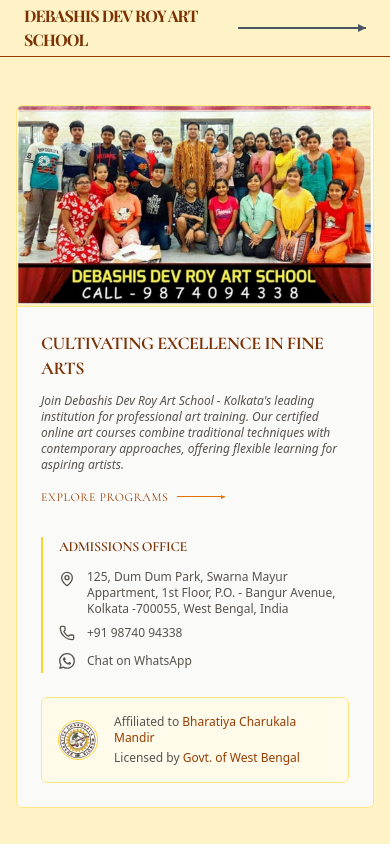
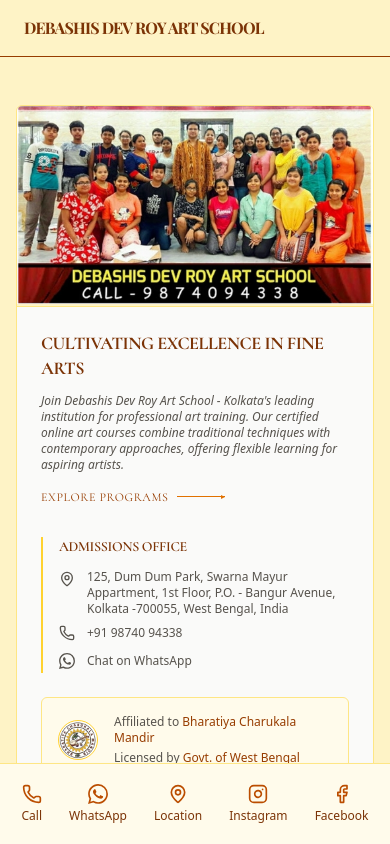
Before and after one commit to cronlab-org/art-school, a Next.js app: page / in a window 390 px wide. Shown: the top 844 px of the page. Built offline with nearby package versions, Linux system fonts and the light colour scheme; a web font is replaced by a local one.

Commit message:
mobile navbar and header update

```diff
--- a/app/page.tsx
+++ b/app/page.tsx
@@ -6,6 +6,7 @@
 import Header from "@/components/header/Header";
 import ArtistCarousel from "@/components/Hero/ArtistCarausel";
 import Hero from "@/components/Hero/Hero";
+import MobileNavBar from "@/components/MobileNavbar";
 
 export default function Home() {
   return (
@@ -18,6 +19,7 @@
         <TeacherGallery />
         <StudentGallery />
         <ArtistCarousel />
+        <MobileNavBar />
       </main>
       <Footer />
     </div>
--- /dev/null
+++ b/components/MobileNavbar.tsx
@@ -0,0 +1,70 @@
+"use client";
+import { Facebook, Instagram, MapPin, Phone } from "lucide-react";
+import Link from "next/link";
+import { WhatsApp } from "./Whatsapp";
+
+export default function MobileNavBar(): React.JSX.Element {
+  return (
+    <div className="lg:hidden fixed bottom-0 left-0 right-0 bg-amber-50 border-t border-amber-200 shadow-lg z-50">
+      <div className="flex justify-around items-center py-3 px-2">
+        {/* Phone Call */}
+        <Link
+          href="tel:+919874094338"
+          className="flex flex-col items-center text-amber-900 p-2 rounded-full hover:bg-amber-100 transition-colors"
+          aria-label="Call us"
+        >
+          <Phone size={20} className="text-amber-700" />
+          <span className="text-xs mt-1">Call</span>
+        </Link>
+
+        {/* WhatsApp */}
+        <Link
+          href="https://wa.me/919874094338"
+          className="flex flex-col items-center text-amber-900 p-2 rounded-full hover:bg-amber-100 transition-colors"
+          aria-label="Chat on WhatsApp"
+          target="_blank"
+          rel="noopener noreferrer"
+        >
+          <WhatsApp className="text-amber-700" size={20} />
+          <span className="text-xs mt-1">WhatsApp</span>
+        </Link>
+
+        {/* Location */}
+        <Link
+          href="https://www.google.com/maps/place/Debashis+Dev+Roy+Art+School/@22.609356,88.417099,17z/data=!3m1!4b1!4m6!3m5!1s0x3a0275f5cb9093b7:0x56024d91bfceb8a3!8m2!3d22.609356!4d88.417099!16s%2Fg%2F11lc5pd0nn?entry=ttu"
+          className="flex flex-col items-center text-amber-900 p-2 rounded-full hover:bg-amber-100 transition-colors"
+          aria-label="Open location"
+          target="_blank"
+          rel="noopener noreferrer"
+        >
+          <MapPin size={20} className="text-amber-700" />
+          <span className="text-xs mt-1">Location</span>
+        </Link>
+
+        {/* Instagram */}
+        <Link
+          href="https://www.instagram.com/debashis_devroy_art_school/?hl=en"
+          className="flex flex-col items-center text-amber-900 p-2 rounded-full hover:bg-amber-100 transition-colors"
+          aria-label="Instagram"
+          target="_blank"
+          rel="noopener noreferrer"
+        >
+          <Instagram size={20} className="text-amber-700" />
+          <span className="text-xs mt-1">Instagram</span>
+        </Link>
+
+        {/* Facebook */}
+        <Link
+          href="https://www.facebook.com/debashis.devroy.artschool/"
+          className="flex flex-col items-center text-amber-900 p-2 rounded-full hover:bg-amber-100 transition-colors"
+          aria-label="Facebook"
+          target="_blank"
+          rel="noopener noreferrer"
+        >
+          <Facebook size={20} className="text-amber-700" />
+          <span className="text-xs mt-1">Facebook</span>
+        </Link>
+      </div>
+    </div>
+  );
+}
--- /dev/null
+++ b/components/Whatsapp.tsx
@@ -0,0 +1,22 @@
+import React from "react";
+
+interface WhatsAppProps extends React.SVGProps<SVGSVGElement> {
+  size?: number;
+}
+
+export function WhatsApp({ size = 20, ...props }: WhatsAppProps) {
+  return (
+    <svg
+      xmlns="http://www.w3.org/2000/svg"
+      viewBox="0 0 24 24"
+      fill="currentColor"
+      aria-label="WhatsApp"
+      role="img"
+      width={size}
+      height={size}
+      {...props}
+    >
+      <path d="M17.472 14.382c-.297-.149-1.758-.867-2.03-.967-.273-.099-.471-.148-.67.15-.197.297-.767.966-.94 1.164-.173.199-.347.223-.644.075-.297-.15-1.255-.463-2.39-1.475-.883-.788-1.48-1.761-1.653-2.059-.173-.297-.018-.458.13-.606.134-.133.298-.347.446-.52.149-.174.198-.298.298-.497.099-.198.05-.371-.025-.52-.075-.149-.669-1.612-.916-2.207-.242-.579-.487-.5-.669-.51-.173-.008-.371-.01-.57-.01-.198 0-.52.074-.792.372-.272.297-1.04 1.016-1.04 2.479 0 1.462 1.065 2.875 1.213 3.074.149.198 2.096 3.2 5.077 4.487.709.306 1.262.489 1.694.625.712.227 1.36.195 1.871.118.571-.085 1.758-.719 2.006-1.413.248-.694.248-1.289.173-1.413-.074-.124-.272-.198-.57-.347m-5.421 7.403h-.004a9.87 9.87 0 01-5.031-1.378l-.361-.214-3.741.982.998-3.648-.235-.374a9.86 9.86 0 01-1.51-5.26c.001-5.45 4.436-9.884 9.888-9.884 2.64 0 5.122 1.03 6.988 2.898a9.825 9.825 0 012.893 6.994c-.003 5.45-4.437 9.884-9.885 9.884m8.413-18.297A11.815 11.815 0 0012.05 0C5.495 0 .16 5.335.157 11.892c0 2.096.547 4.142 1.588 5.945L.057 24l6.305-1.654a11.882 11.882 0 005.683 1.448h.005c6.554 0 11.89-5.335 11.893-11.893a11.821 11.821 0 00-3.48-8.413z" />
+    </svg>
+  );
+}
--- a/components/header/Header.tsx
+++ b/components/header/Header.tsx
@@ -1,5 +1,7 @@
+"use client";
+import { Facebook, Instagram, MapPin, Phone } from "lucide-react";
 import Link from "next/link";
-import React from "react";
+import { WhatsApp } from "../Whatsapp";
 
 export default function Header(): React.JSX.Element {
   return (
@@ -14,15 +16,59 @@
               DEBASHIS DEV ROY ART SCHOOL
             </Link>
           </div>
-          <div className="flex items-center">
-            <div className="relative w-32 h-0.5 bg-gray-600">
-              <div
-                className="absolute right-0 top-1/2 transform -translate-y-1/2 w-0 h-0
-                border-t-4 border-t-transparent
-                border-b-4 border-b-transparent
-                border-l-8 border-l-gray-600"
-              ></div>
-            </div>
+          <div className="flex items-center space-x-4">
+            {/* Phone Call */}
+            <Link
+              href="tel:+919874094338"
+              className="hidden md:flex items-center text-amber-900 p-2 rounded-full hover:bg-amber-200 transition-colors"
+              aria-label="Call us"
+            >
+              <Phone size={18} className="text-amber-700" />
+            </Link>
+
+            {/* WhatsApp */}
+            <Link
+              href="https://wa.me/919874094338"
+              className="hidden md:flex items-center text-amber-900 p-2 rounded-full hover:bg-amber-200 transition-colors"
+              aria-label="Chat on WhatsApp"
+              target="_blank"
+              rel="noopener noreferrer"
+            >
+              <WhatsApp className="text-amber-700" size={18} />
+            </Link>
+
+            {/* Location */}
+            <Link
+              href="https://www.google.com/maps/place/Debashis+Dev+Roy+Art+School/@22.609356,88.417099,17z/data=!3m1!4b1!4m6!3m5!1s0x3a0275f5cb9093b7:0x56024d91bfceb8a3!8m2!3d22.609356!4d88.417099!16s%2Fg%2F11lc5pd0nn?entry=ttu"
+              className="hidden md:flex items-center text-amber-900 p-2 rounded-full hover:bg-amber-200 transition-colors"
+              aria-label="Open location"
+              target="_blank"
+              rel="noopener noreferrer"
+            >
+              <MapPin size={18} className="text-amber-700" />
+            </Link>
+
+            {/* Instagram */}
+            <Link
+              href="https://www.instagram.com/debashis_devroy_art_school/?hl=en"
+              className="hidden md:flex items-center text-amber-900 p-2 rounded-full hover:bg-amber-200 transition-colors"
+              aria-label="Instagram"
+              target="_blank"
+              rel="noopener noreferrer"
+            >
+              <Instagram size={18} className="text-amber-700" />
+            </Link>
+
+            {/* Facebook */}
+            <Link
+              href="https://www.facebook.com/debashis.devroy.artschool/"
+              className="hidden md:flex items-center text-amber-900 p-2 rounded-full hover:bg-amber-200 transition-colors"
+              aria-label="Facebook"
+              target="_blank"
+              rel="noopener noreferrer"
+            >
+              <Facebook size={18} className="text-amber-700" />
+            </Link>
           </div>
         </div>
       </div>
```
Also changed, not shown: components/footer/Footer.tsx (+18 -18 lines).
